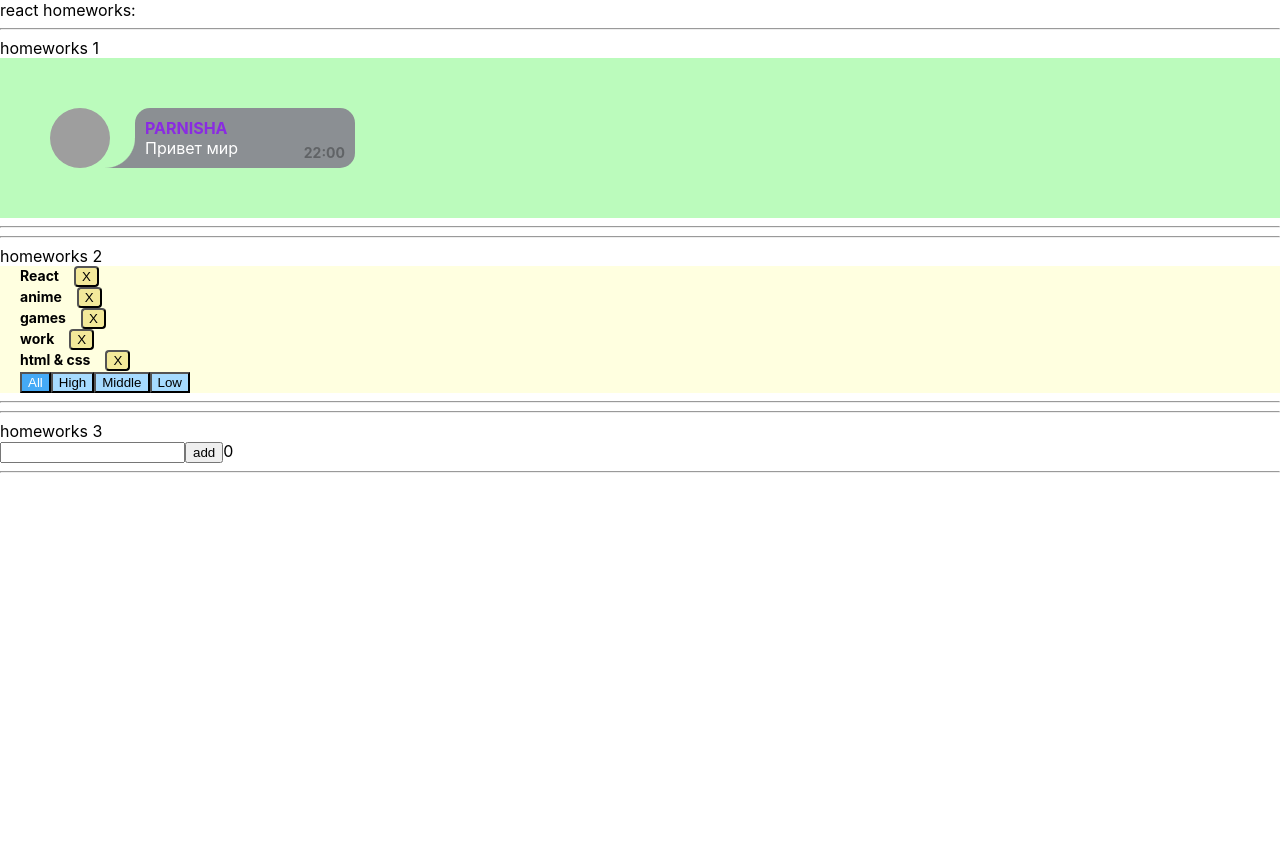
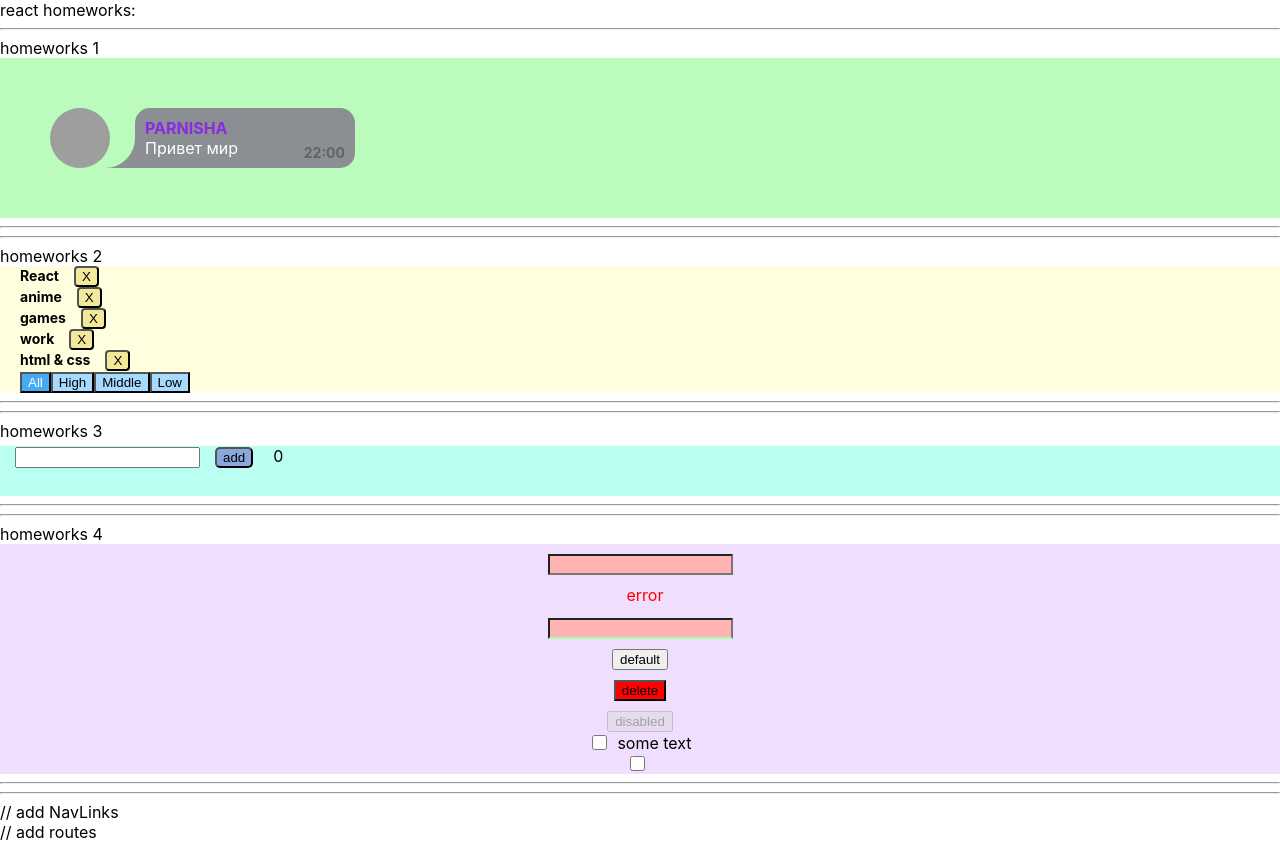
Before and after one commit to parnishaboss/homeworks, a React (Create React App) app: page / in a window 1280 px wide. Before the commit the page ends 800 px from the top, so only its background shows below. Built offline with nearby package versions, Linux system fonts and the light colour scheme; grey boxes are pictures that could not be loaded.

Commit message:
third and fourth homework (may be finished)

```diff
--- a/src/p1-main/m1-ui/u1-app/App.tsx
+++ b/src/p1-main/m1-ui/u1-app/App.tsx
@@ -3,6 +3,8 @@ import s from './App.module.css'
 import HW1 from '../../../p2-homeworks/h1/HW1'
 import HW2 from '../../../p2-homeworks/h2/HW2';
 import HW3 from '../../../p2-homeworks/h3/HW3';
+import HW4 from '../../../p2-homeworks/h4/HW4';
+import HW5 from '../../../p2-homeworks/h5/HW5';
 
 function App() {
     return (
@@ -11,8 +13,8 @@ function App() {
             <HW1/>
             <HW2/>
             <HW3/>
-            {/*<HW4/>*/}
-            {/*<HW5/>*/}
+            <HW4/>
+            <HW5/>
 
         </div>
     )
--- a/src/p2-homeworks/h3/Greeting.module.css
+++ b/src/p2-homeworks/h3/Greeting.module.css
@@ -1,10 +1,21 @@
-.someClass {
-
+.greeting {
+background-color: #bafff1;
+    height: 50px;
 }
 
 .errorInput {
-    border: 4px solid red;
+    border: 2px solid red;
 }
 .errorMessage {
     color: red;
 }
+
+.button {
+ margin: 0px 20px 0px 15px;
+    background-color: #89a7dc;
+    border-radius: 5px;
+}
+
+.bodyContainer {
+    margin: 5px 0px 0px 15px;
+}
--- a/src/p2-homeworks/h3/Greeting.tsx
+++ b/src/p2-homeworks/h3/Greeting.tsx
@@ -5,7 +5,7 @@ type GreetingPropsType = {
     name: string // need to fix any
     setNameCallback: (e: ChangeEvent<HTMLInputElement>) => void // need to fix any
     addUser: () => void // need to fix any
-    error: string // need to fix any
+    error: string | null // need to fix any
     totalUsers: number // need to fix any
 }
 
@@ -15,11 +15,13 @@ const Greeting: React.FC<GreetingPropsType> = (
 ) => {
     // const inputClass = error ? s.errorInput : s.input // need to fix with (?:)
     return (
-        <div>
-            <input value={name} onChange={setNameCallback} className={error ? s.errorInput : ''}/>
-            <button onClick={addUser}>add</button>
-            <span>{totalUsers}</span>
-            {error && <div className={s.errorMessage}>{error}</div>}
+        <div className={s.greeting}>
+            <div className={s.bodyContainer}>
+                <input value={name} onChange={setNameCallback} className={error ? s.errorInput : ''}/>
+                <button className={s.button} onClick={addUser}>add</button>
+                <span>{totalUsers}</span>
+                {error && <div className={s.errorMessage}>{error}</div>}
+            </div>
         </div>
     )
 }
--- a/src/p2-homeworks/h3/GreetingContainer.tsx
+++ b/src/p2-homeworks/h3/GreetingContainer.tsx
@@ -14,22 +14,23 @@ type GreetingContainerPropsType = {
 // уровень локальной логики
 const GreetingContainer: React.FC<GreetingContainerPropsType> = ({users, addUserCallback}) => { // деструктуризация пропсов
     const [name, setName] = useState<string>('') // need to fix any
-    const [error, setError] = useState<string>('') // need to fix any
+    const [error, setError] = useState<string | null>('') // need to fix any
 
-    const setNameCallback = (e: ChangeEvent<HTMLInputElement> ) => { // need to fix any
-       const userName = e.currentTarget.value.trim()
-        if (userName) {
-            setName(userName)
-            setError('')
-        } else {
-            setName('')
-            setError('Name is required!')
-        }
-    }
+    const setNameCallback = (event: ChangeEvent<HTMLInputElement>) => {
+        setName(event.currentTarget.value);
+        error && setError(null);
+    };
+
     const addUser = () => {
-            addUserCallback(name)
-            alert(`Hello ${name} !`) // need to fix
-    }
+        const trimmedNewName = name.trim();
+
+        if (trimmedNewName) {
+            addUserCallback(trimmedNewName);
+            alert(`Hello ${trimmedNewName}!`);
+        } else setError("Name is required!");
+
+        setName("");
+    };
     const totalUsers = users.length // need to fix
 
     return (
--- a/src/p2-homeworks/h4/HW4.module.css
+++ b/src/p2-homeworks/h4/HW4.module.css
@@ -1,13 +1,14 @@
 .blue {
-    border-bottom: 5px solid blue;
+    border-bottom: 2px solid #a8ffac;
 }
 
 .column {
     display: flex;
     flex-direction: column;
     align-items: center;
+    background-color: #efdefd;
 }
 
 .testSpanError {
-    color: blue;
+    color: #a8ffac;
 }
--- a/src/p2-homeworks/h4/common/c1-SuperInputText/SuperInputText.module.css
+++ b/src/p2-homeworks/h4/common/c1-SuperInputText/SuperInputText.module.css
@@ -1,12 +1,20 @@
+.input:focus{
+    outline: none;
+}
 .superInput {
-
+    margin: 10px;
+    background-color: black;
+    color: white;
 }
 
 .errorInput {
-    border: 3px solid lime;
-    background: red;
+    margin: 10px;
+    background: #ffb3b3;
+    color:#f3e99a;
 }
 
 .error {
     color: red;
+    height: 23px;
+    margin-left: 10px;
 }
--- a/src/p2-homeworks/h4/common/c1-SuperInputText/SuperInputText.tsx
+++ b/src/p2-homeworks/h4/common/c1-SuperInputText/SuperInputText.tsx
@@ -39,7 +39,7 @@ const SuperInputText: React.FC<SuperInputTextPropsType> = (
     }
 
     const finalSpanClassName = `${s.error} ${spanClassName ? spanClassName : ''}`
-    const finalInputClassName = `${s.errorInput} ${className}` // need to fix with (?:) and s.superInput
+    const finalInputClassName = `${s.input} ${s.error ? s.errorInput : s.superInput} ${className}` // need to fix with (?:) and s.superInput
 
     return (
         <>
--- a/src/p2-homeworks/h4/common/c2-SuperButton/SuperButton.module.css
+++ b/src/p2-homeworks/h4/common/c2-SuperButton/SuperButton.module.css
@@ -4,4 +4,5 @@
 
 .red {
     background: red;
+    margin: 10px;
 }
--- a/src/p2-homeworks/h4/common/c3-SuperCheckbox/SuperCheckbox.module.css
+++ b/src/p2-homeworks/h4/common/c3-SuperCheckbox/SuperCheckbox.module.css
@@ -1,7 +1,16 @@
+
 .checkbox {
-
+    width: 15px;
+    height: 15px;
+    margin-right: 10px;
 }
 
 .spanClassName {
 
 }
+
+.label {
+    display: flex;
+    align-items: center;
+    cursor: pointer;
+}
--- a/src/p2-homeworks/h4/common/c3-SuperCheckbox/SuperCheckbox.tsx
+++ b/src/p2-homeworks/h4/common/c3-SuperCheckbox/SuperCheckbox.tsx
@@ -20,13 +20,13 @@ const SuperCheckbox: React.FC<SuperCheckboxPropsType> = (
     }
 ) => {
     const onChangeCallback = (e: ChangeEvent<HTMLInputElement>) => {
-        // сделайте так чтоб работал onChange и onChangeChecked
+       onChangeChecked && onChangeChecked(e.currentTarget.checked) // сделайте так чтоб работал onChange и onChangeChecked
     }
 
     const finalInputClassName = `${s.checkbox} ${className ? className : ''}`
 
     return (
-        <label>
+        <label className={s.label}>
             <input
                 type={'checkbox'}
                 onChange={onChangeCallback}
```
